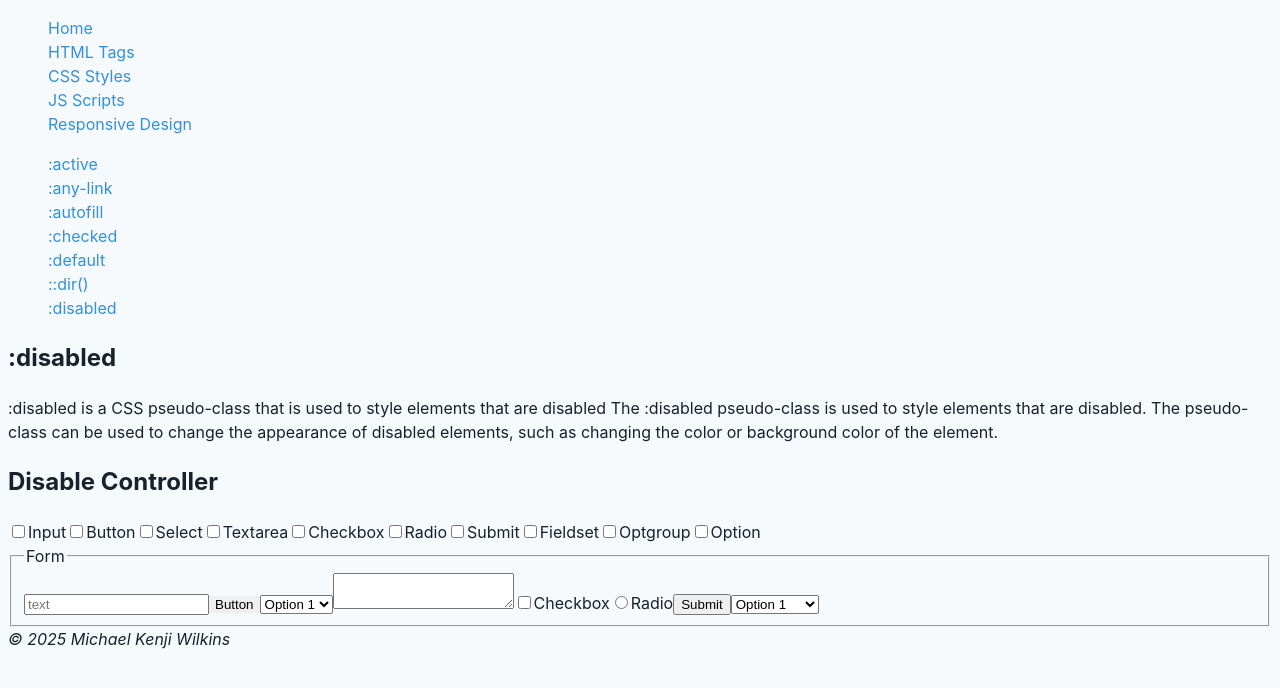
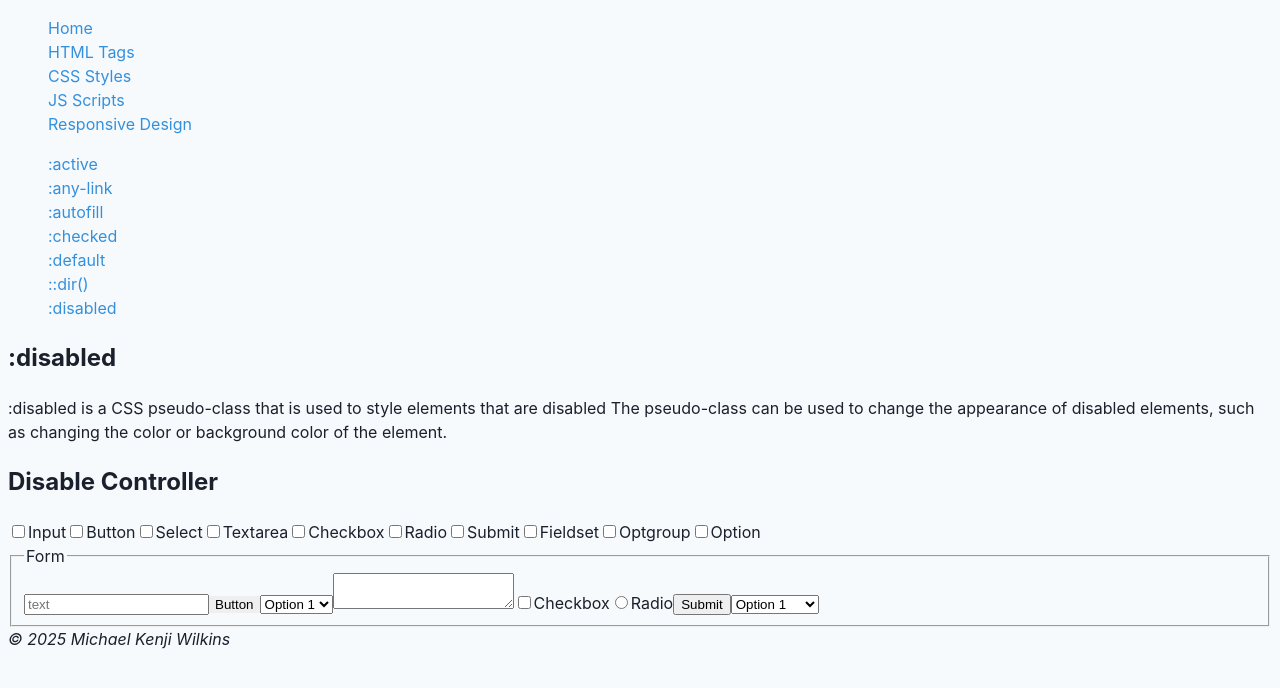
Before and after one commit to kenjiwilkins/html-playground, a React (Vite) app: page /css-styles/disabled in a window 1280 px wide. Shown: the top 688 px of the page. Built offline with nearby package versions, Linux system fonts and the light colour scheme.

Commit message:
fix nitpicks

```diff
--- a/src/views/css-styles/Disabled.jsx
+++ b/src/views/css-styles/Disabled.jsx
@@ -18,7 +18,6 @@ export default function DisabledPage() {
         <p className="flex flex-col gap-2">
           <span>
           {`:disabled is a CSS pseudo-class that is used to style elements that are disabled
-          The :disabled pseudo-class is used to style elements that are disabled.
           The pseudo-class can be used
           to change the appearance of
           disabled elements, such as changing the color or background color of the element.`}
```
